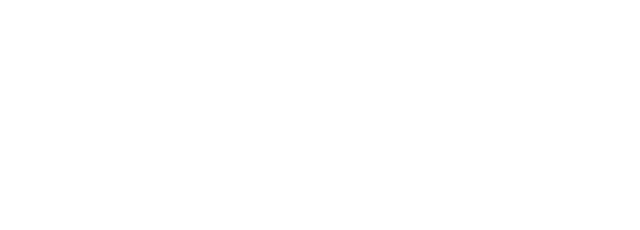
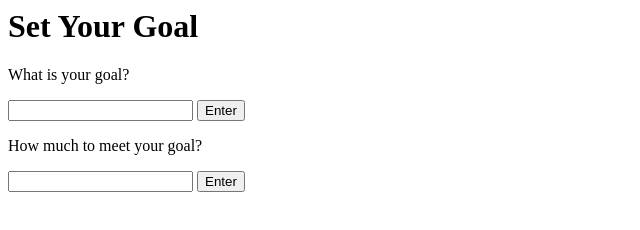
Before and after one commit to migavg/goal-thermo, a plain HTML site: page index.html in a window 1280 px wide. Shown: the whole page, without its empty margins (0-640 px from the left). Drawn offline with Linux system fonts and the light colour scheme.

Commit message:
started basic html

```diff
--- a/index.html
+++ b/index.html
@@ -2,9 +2,26 @@
 <head>
     <meta charset="UTF-8">
     <meta name="viewport" content="width=device-width, initial-scale=1.0">
-    <title>Document</title>
+    <title>Goal Thermometer</title>
 </head>
 <body>
+    <div>
+        <h1>Set Your Goal</h1>
+    </div>
+
+
+    <div>
+        <p>What is your goal?</p>
+        <input type="text" name="" id="">
+        <button>Enter</button>
+    </div>
+
+
+    <div>
+        <p>How much to meet your goal?</p>
+        <input type="text" name="" id="">
+        <button>Enter</button>
+    </div>
 
 </body>
 </html>
```
